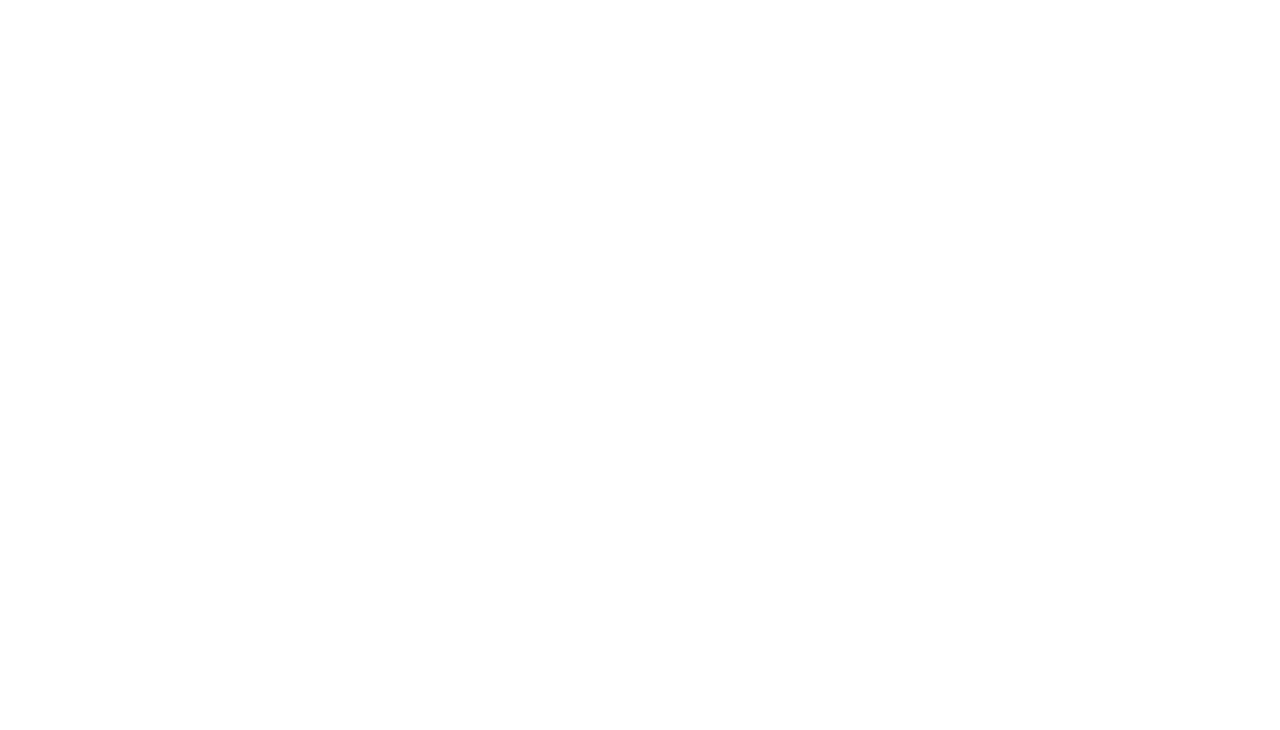
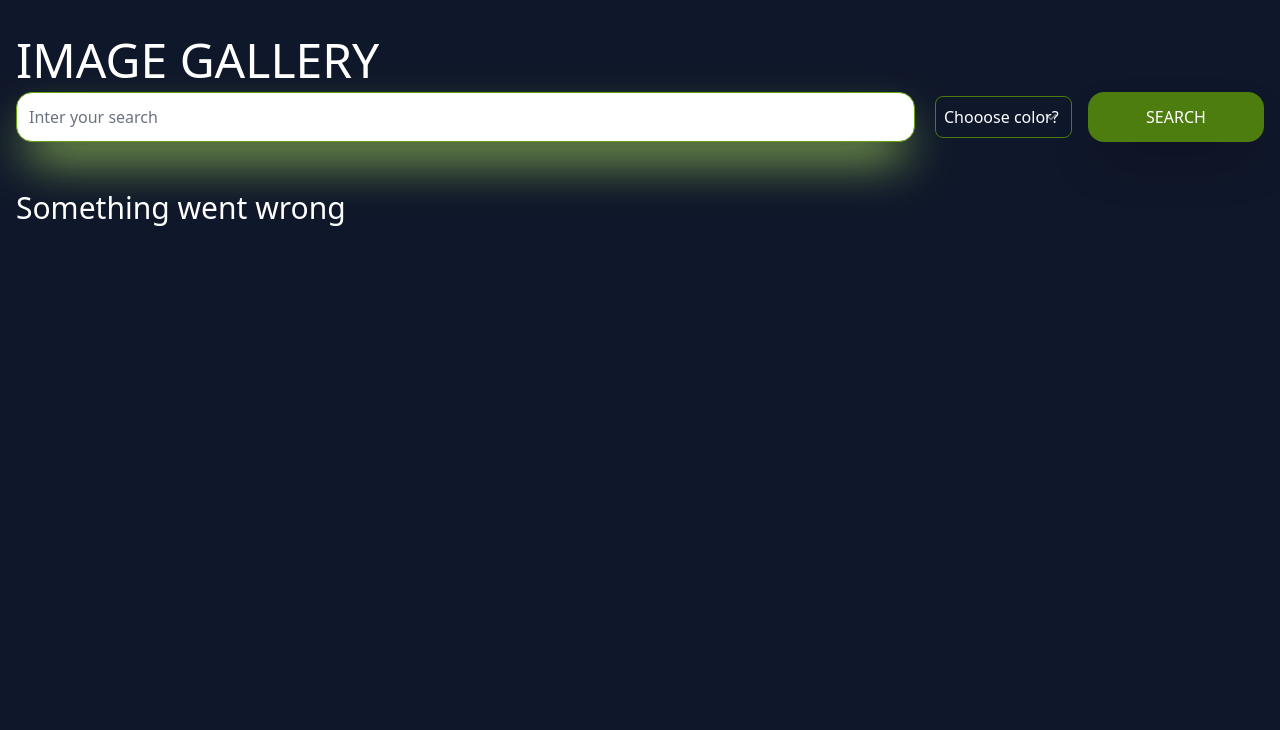
Before and after one commit to LinderJK/image-gallery, a plain HTML site: page index.html in a window 1280 px wide. Shown: the top 730 px of the page. Drawn offline with Linux system fonts and the light colour scheme; the site is published under a folder, as on GitHub Pages, so addresses that start at the root find nothing; no server answers.

Commit message:
Update index.html

```diff
--- a/index.html
+++ b/index.html
@@ -5,8 +5,8 @@
     <link rel="icon" type="image/x-icon" href="./favicon.ico" />
     <meta name="viewport" content="width=device-width, initial-scale=1.0" />
     <title>Image Gallery</title>
-    <script type="module" crossorigin src="/assets/index-B2LX9zDK.js"></script>
-    <link rel="stylesheet" crossorigin href="/assets/index-DZsaaZzP.css">
+    <script type="module" crossorigin src="./assets/index-B2LX9zDK.js"></script>
+    <link rel="stylesheet" crossorigin href="./assets/index-DZsaaZzP.css">
   </head>
   <body class="bg-slate-900">
       <div id="app"></div>
```
